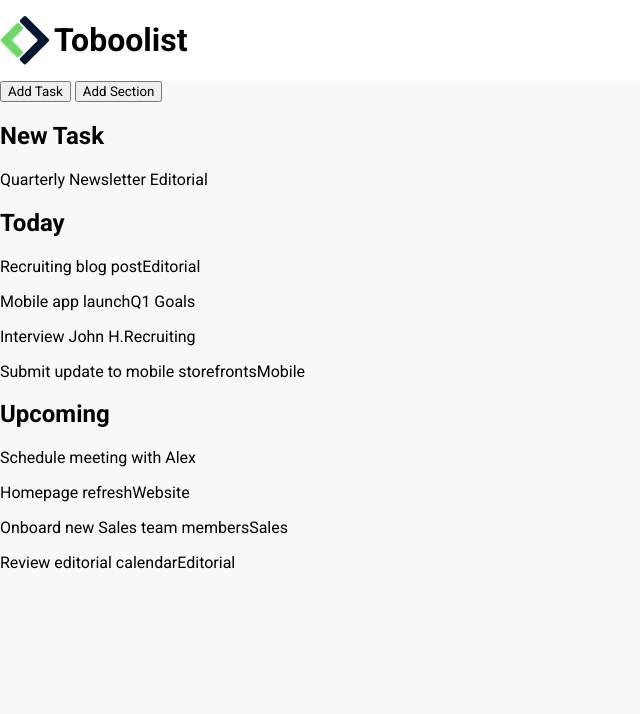
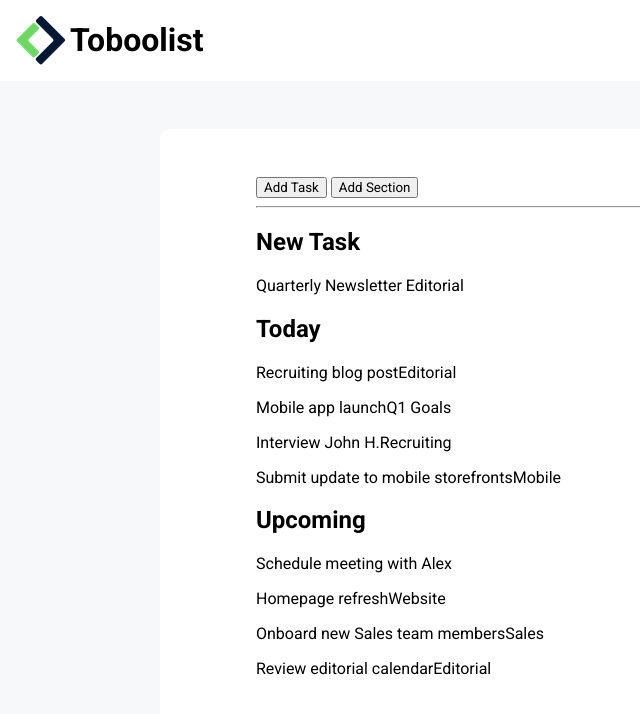
Before and after one commit to Giulia-Ciampelli/html-css-toboolist, a plain HTML site: page index.html in a window 1280 px wide. Shown: the whole page, without its empty margins (0-640 px from the left). Drawn offline with Linux system fonts and the light colour scheme.

Commit message:
stylize main section

```diff
--- a/index.html
+++ b/index.html
@@ -25,6 +25,7 @@
         <div class="options">
             <button class="blue-button">Add Task</button>
             <button class="grey-button">Add Section</button>
+            <hr>
         </div>
 
         <!-- sezione new task -->
--- a/style.css
+++ b/style.css
@@ -21,6 +21,7 @@ body {
 /* sezione header */
 header {
     background-color: white;
+    padding-left: 1rem;
 }
 
 h1 {
@@ -32,6 +33,14 @@ h1 {
     vertical-align: middle;
 }
 
+/* sezione main */
+main {
+    background-color: white;
+    margin: 3rem 10rem 0rem;
+    border-radius: 10px;
+    padding: 3rem 6rem;
+}
+
 /* sezione opzioni */
 
 /* sezione new task */
```
